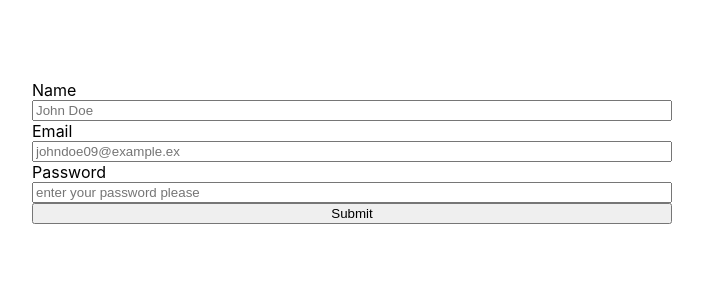
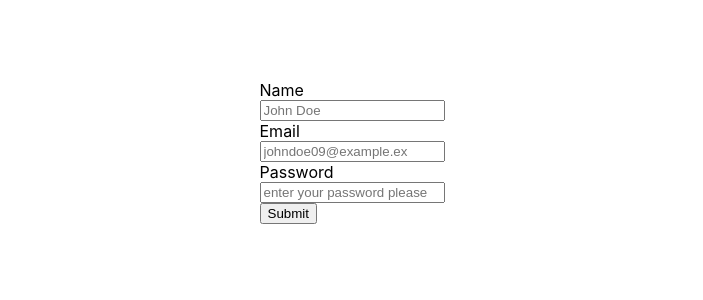
Before and after one commit to the-prince237/effective_reactForm_handling, a React (Create React App) app: page / in a window 1280 px wide. Shown: the top 300 px of the page, without its empty margins (288-991 px from the left). Built offline with nearby package versions, Linux system fonts and the light colour scheme.

Commit message:
submit handling directly inside the form tag, generalized onChange handler function

```diff
--- a/src/Form/Form.css
+++ b/src/Form/Form.css
@@ -1,7 +1,13 @@
-.form{
+.form, .form form{
   display: flex;
   flex-direction: column;
-  width: 50%;
-  margin: auto;
-  margin-top: 80px;
 }
+
+.form{
+  align-items: center
+}
+
+.form form{
+  align-items: flex-start;
+  margin: 80px;
+}
--- a/src/Form/Form.jsx
+++ b/src/Form/Form.jsx
@@ -1,18 +1,53 @@
-import React from 'react'
+import React, { useState } from 'react'
 import './Form.css'
 
 const Form = () => {
+
+  const initialState = { name: "", email: "", password: "" }
+
+  const [inputs, setinputs] = useState(initialState);
+
+  const handleChange = (e) => {
+    setinputs({ ...inputs, [`${e.target.name}`]: e.target.value })
+  }
+
   return (
-    <div>
-      <form className='form'>
+    <div className='form'>
+      <form onSubmit={(e) => {
+        e.preventDefault();
+        console.log(inputs)
+      }}>
         <label htmlFor="name">Name</label>
-        <input type="text" name='name' placeholder='John Doe' />
+        <input
+          type="text"
+          name='name'
+          placeholder='John Doe'
+          value={inputs.name}
+          onChange={(e) => handleChange(e)}
+        />
         <label htmlFor="email">Email</label>
-        <input type="email" name='email' placeholder='johndoe09@example.ex' />
+        <input
+          type="email"
+          name='email'
+          placeholder='johndoe09@example.ex'
+          value={inputs.email}
+          onChange={(e) => handleChange(e)}
+        />
         <label htmlFor="password">Password</label>
-        <input type="password" name='password' placeholder='enter your password please' />
+        <input
+          type="password"
+          name='password'
+          placeholder='enter your password please'
+          value={inputs.password}
+          onChange={(e) => handleChange(e)}
+        />
         <button type='submit'>Submit</button>
       </form>
+      <div>
+        <p>{inputs.name}</p>
+        <p>{inputs.email}</p>
+        <p>{inputs.password}</p>
+      </div>
     </div>
   )
 }
```
